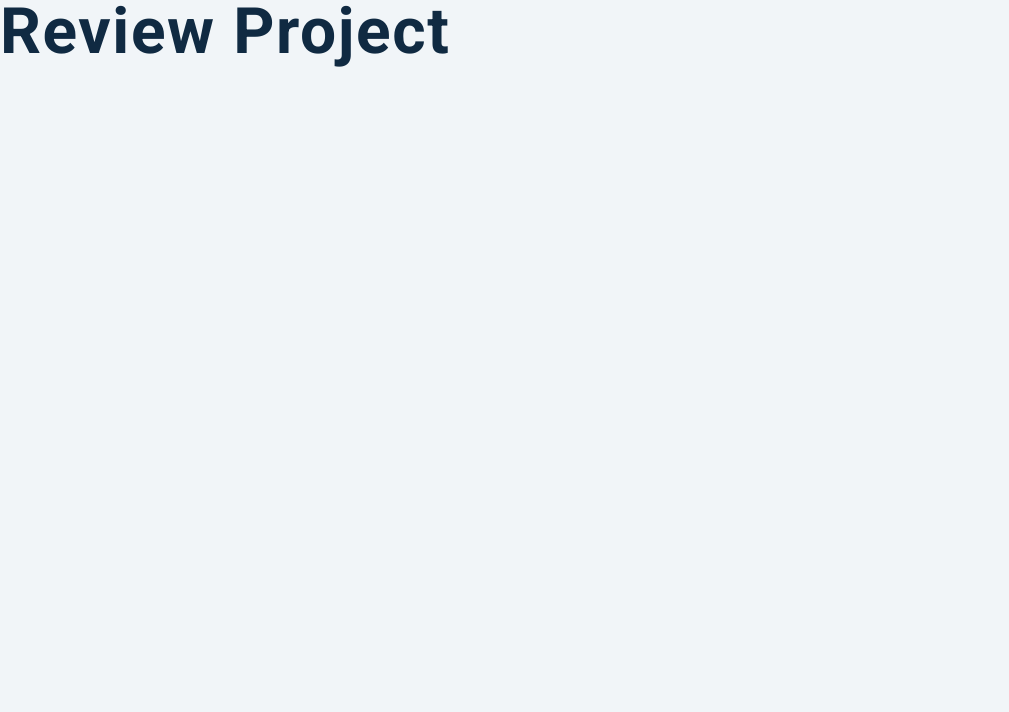
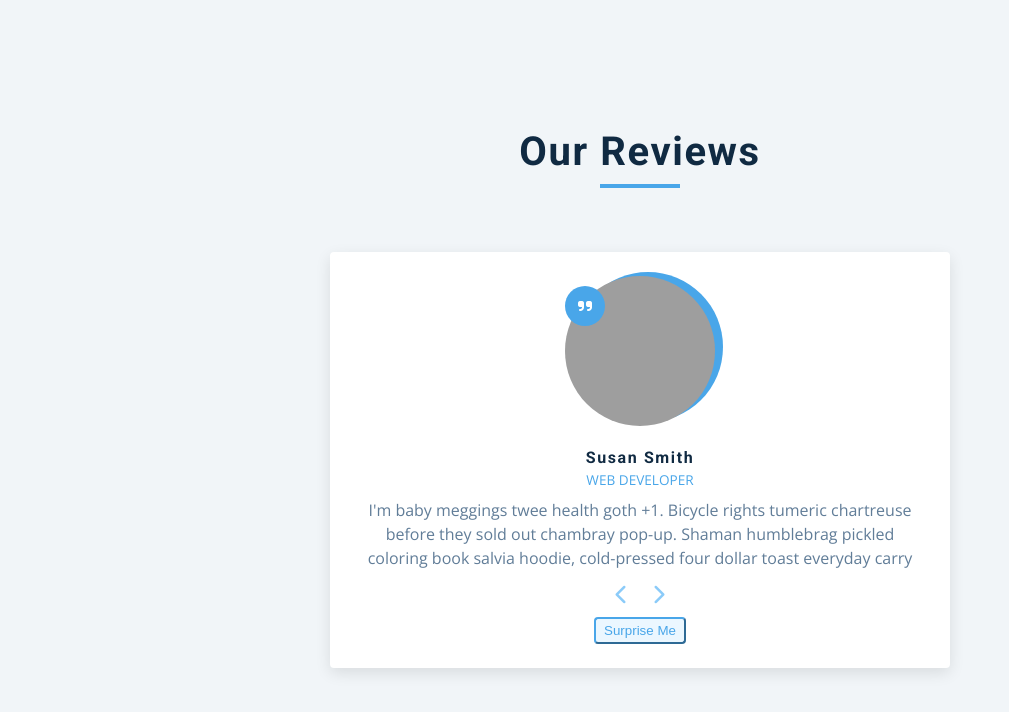
Before and after one commit to andrewlit10/Our-Reviews, a plain HTML site: page index.html in a window 1280 px wide. Shown: the whole page, without its empty margins (0-1009 px from the left). Drawn offline with nearby package versions, Linux system fonts and the light colour scheme; grey boxes are pictures that could not be loaded.

Commit message:
added start files and completed the javascript for functionality

```diff
--- a/app.js
+++ b/app.js
@@ -29,3 +29,58 @@ const reviews = [
       text: 'Edison bulb put a bird on it humblebrag, marfa pok pok heirloom fashion axe cray stumptown venmo actually seitan. VHS farm-to-table schlitz, edison bulb pop-up 3 wolf moon tote bag street art shabby chic. ',
     },
   ];
+
+  const img = document.getElementById("person-img")
+  const author = document.getElementById("author")
+  const job = document.getElementById("job")
+  const info = document.getElementById("info")
+
+const prevBtn = document.querySelector('.prev-btn')
+const nextBtn = document.querySelector('.next-btn')
+const randomBtn = document.querySelector('.random-btn')
+
+//set starting item
+
+let currentItem = 0;
+
+// load initial item
+
+window.addEventListener('DOMContentLoaded', function(){
+    showPerson(currentItem);
+})
+const buttons = document.querySelectorAll('.btn')
+
+// show person based on item
+function showPerson(person){
+  const item = reviews[person]
+    img.src = item.img;
+    author.textContent = item.name;
+    job.textContent = item.job;
+    info.textContent = item.text;
+}
+
+// event listeners for next button
+nextBtn.addEventListener('click', function(){
+  currentItem++
+  if (currentItem > reviews.length -1){
+    currentItem = 0;
+
+  }
+  showPerson(currentItem)
+
+})
+// event listeners for back button
+prevBtn.addEventListener('click', function(){
+  currentItem--
+  if (currentItem < 0){
+    currentItem = reviews.length -1;
+  }
+  showPerson(currentItem)
+})
+
+// event listener for showing random person
+randomBtn.addEventListener('click', function(){
+    currentItem = Math.floor(Math.random() * reviews.length)
+    showPerson(currentItem)
+
+})
--- a/index.html
+++ b/index.html
@@ -14,8 +14,41 @@
     <link rel="stylesheet" href="styles.css" />
   </head>
   <body>
-    <h1>review project</h1>
+    <main>
+      <section class="container">
+        <!-- title -->
+        <div class="title">
+          <h2>our reviews</h2>
+          <div class="underline"></div>
+        </div>
+        <!-- review -->
+        <article class="review">
+          <div class="img-container">
+              <img src="./person-1.jpg" id="person-img" alt="">
+          </div>
+          <h4 id="author">sara jones</h4>
+          <p id="job">ux designer</p>
+          <p id="info">
+            Lorem ipsum dolor sit amet consectetur adipisicing elit. Iusto
+            asperiores debitis incidunt, eius earum ipsam cupiditate libero?
+            Iste, doloremque nihil?
+          </p>
+          <!--prev next buttons-->
+          <div class="button-container">
+            <button class="prev-btn">
+              <i class="fas fa-chevron-left"></i>
+            </button>
+            <button class="next-btn">
+              <i class="fas fa-chevron-right"></i>
+            </button>
+          </div>
+          <button class="random-btn">surprise me</button>
+        </article>
+
+      </section>
+    </main>
     <!-- javascript -->
+    <script src="https://kit.fontawesome.com/414e20df93.js" crossorigin="anonymous"></script>
     <script src="app.js"></script>
   </body>
 </html>
```
